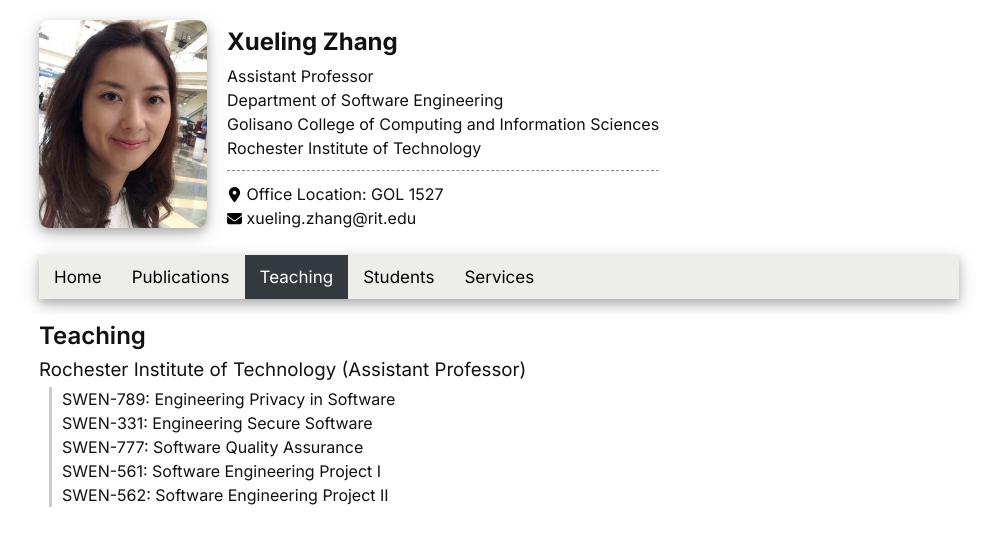
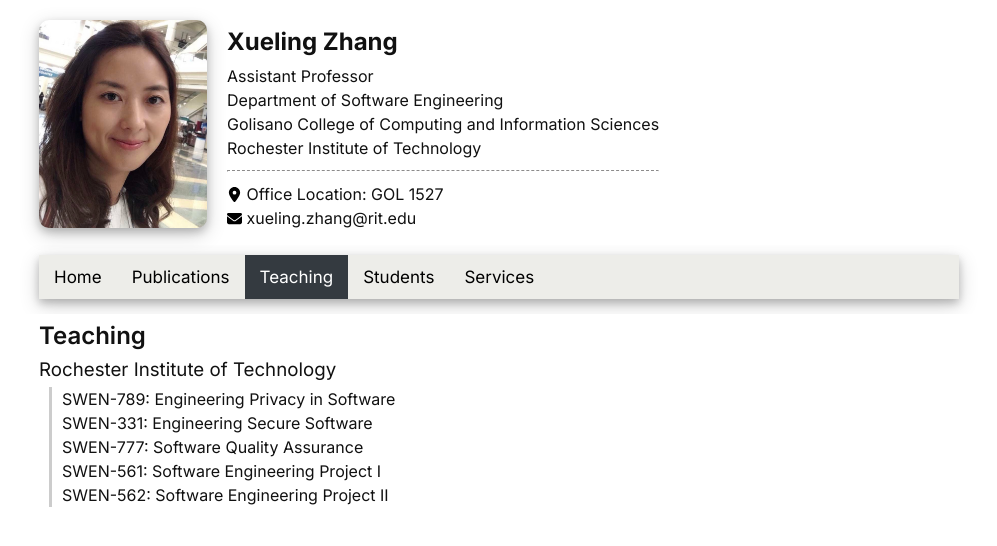
Before and after one commit to XuelingZ/XuelingZ.github.io, a Next.js app: page / in a window 1280 px wide. Both pictures are taken after a click on the link "Teaching". Shown: the top 546 px of the page, without its empty margins (141-1138 px from the left). Built offline with nearby package versions, Linux system fonts and the light colour scheme.

Commit message:
Update teaching.js

```diff
--- a/src/components/teaching.js
+++ b/src/components/teaching.js
@@ -3,7 +3,7 @@
         <div>
             <div className="wrapper">
   <h2>Teaching</h2>
-  <h3>Rochester Institute of Technology (Assistant Professor)</h3>
+  <h3>Rochester Institute of Technology</h3>
   <div className="notetext">
     <p className="homelist">
       SWEN-789: Engineering Privacy in Software <br />
```
